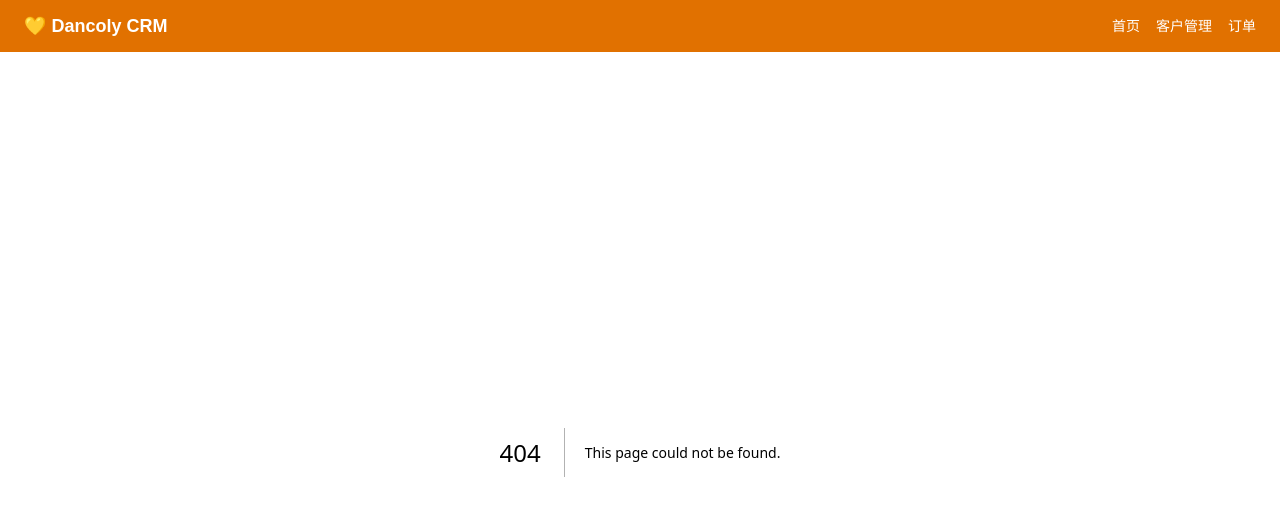
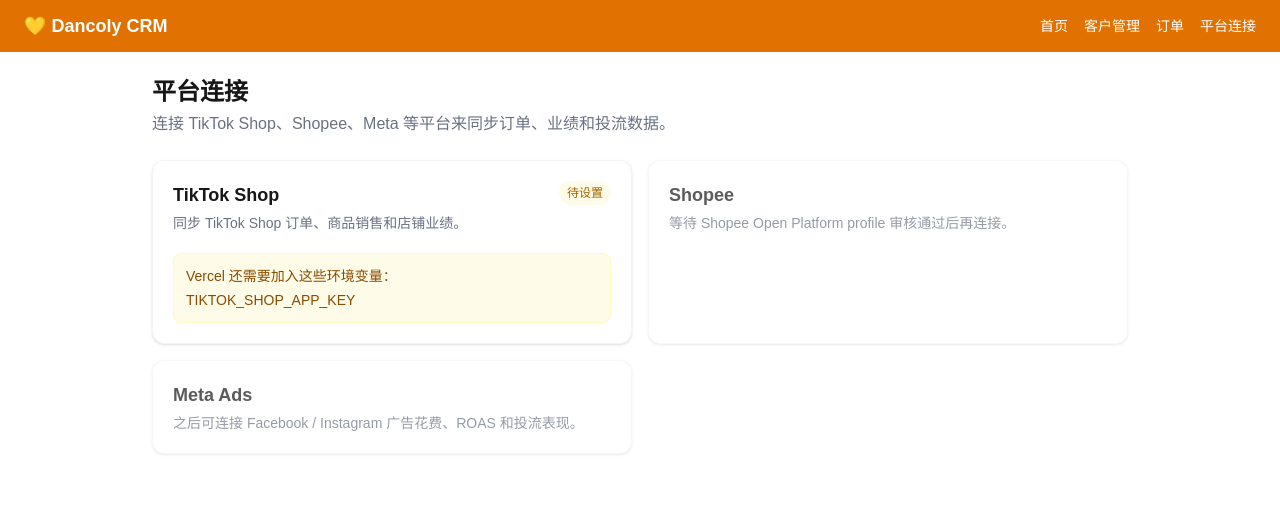
Before and after one commit to VegeOng/dancoly-hub, a Next.js app: page /integrations in a window 1280 px wide. Before the commit this address had no page. Shown: the top 516 px of the page. Built offline with nearby package versions, Linux system fonts and the light colour scheme; no server answers.

Commit message:
Add TikTok Shop connection flow

```diff
--- /dev/null
+++ b/app/api/tiktok/callback/route.ts
@@ -0,0 +1,82 @@
+import { NextRequest, NextResponse } from 'next/server'
+import { getTikTokConfig, missingTikTokConfig } from '@/lib/tiktok'
+
+export async function GET(request: NextRequest) {
+  const missing = missingTikTokConfig()
+
+  if (missing.length) {
+    return statusPage('TikTok Shop 尚未设置完成', [
+      `Vercel 还缺少：${missing.join(', ')}`,
+      '请先加入环境变量后重新部署。',
+    ])
+  }
+
+  const url = request.nextUrl
+  const code = url.searchParams.get('code') || url.searchParams.get('auth_code')
+  const state = url.searchParams.get('state')
+  const savedState = request.cookies.get('tiktok_oauth_state')?.value
+
+  if (!code) {
+    return statusPage('没有收到 TikTok 授权码', [
+      '请回到 Dancoly CRM 的平台连接页面，重新点击连接 TikTok Shop。',
+    ])
+  }
+
+  if (savedState && state && savedState !== state) {
+    return statusPage('TikTok 授权验证失败', [
+      '授权状态不一致。请重新连接一次 TikTok Shop。',
+    ])
+  }
+
+  const config = getTikTokConfig()
+  const tokenUrl = new URL(config.tokenUrl)
+  tokenUrl.searchParams.set('app_key', config.appKey)
+  tokenUrl.searchParams.set('app_secret', config.appSecret)
+  tokenUrl.searchParams.set('auth_code', code)
+  tokenUrl.searchParams.set('grant_type', 'authorized_code')
+
+  const tokenResponse = await fetch(tokenUrl, { cache: 'no-store' })
+  const tokenData = await tokenResponse.json().catch(() => null)
+
+  if (!tokenResponse.ok || !tokenData) {
+    return statusPage('TikTok token 换取失败', [
+      'TikTok 已经回到你的网站，但换 token 时失败。',
+      '请检查 App Key、App Secret、Redirect URL 是否完全正确。',
+    ])
+  }
+
+  return statusPage('TikTok Shop 已授权成功', [
+    '网站已经成功收到 TikTok 的授权资料。',
+    '下一步需要建立 Supabase 储存表，把 access token 安全保存起来，然后就可以同步订单和业绩。',
+  ])
+}
+
+function statusPage(title: string, lines: string[]) {
+  return new NextResponse(
+    `<!doctype html>
+    <html lang="zh">
+      <head>
+        <meta charset="utf-8" />
+        <meta name="viewport" content="width=device-width, initial-scale=1" />
+        <title>${title}</title>
+        <style>
+          body { font-family: Arial, Helvetica, sans-serif; background: #fff7ed; color: #1f2937; margin: 0; padding: 48px 20px; }
+          main { max-width: 560px; margin: 0 auto; background: white; border: 1px solid #fed7aa; border-radius: 12px; padding: 28px; box-shadow: 0 1px 8px rgba(0,0,0,.05); }
+          h1 { color: #b45309; font-size: 24px; margin: 0 0 16px; }
+          p { line-height: 1.6; color: #4b5563; }
+          a { display: inline-block; margin-top: 18px; color: white; background: #f59e0b; padding: 10px 14px; border-radius: 8px; text-decoration: none; }
+        </style>
+      </head>
+      <body>
+        <main>
+          <h1>${title}</h1>
+          ${lines.map(line => `<p>${line}</p>`).join('')}
+          <a href="/integrations">回到平台连接</a>
+        </main>
+      </body>
+    </html>`,
+    {
+      headers: { 'content-type': 'text/html; charset=utf-8' },
+    }
+  )
+}
--- /dev/null
+++ b/app/api/tiktok/connect/route.ts
@@ -0,0 +1,35 @@
+import { NextResponse } from 'next/server'
+import { getTikTokConfig, missingTikTokConfig } from '@/lib/tiktok'
+
+export async function GET() {
+  const missing = missingTikTokConfig()
+
+  if (missing.length) {
+    return NextResponse.json(
+      {
+        error: 'TikTok Shop API is not configured yet.',
+        missing,
+      },
+      { status: 400 }
+    )
+  }
+
+  const config = getTikTokConfig()
+  const state = crypto.randomUUID()
+  const url = new URL(config.authUrl)
+
+  url.searchParams.set('app_key', config.appKey)
+  url.searchParams.set('state', state)
+  url.searchParams.set('redirect_uri', config.redirectUri)
+
+  const response = NextResponse.redirect(url)
+  response.cookies.set('tiktok_oauth_state', state, {
+    httpOnly: true,
+    sameSite: 'lax',
+    secure: true,
+    maxAge: 10 * 60,
+    path: '/',
+  })
+
+  return response
+}
--- /dev/null
+++ b/app/integrations/page.tsx
@@ -0,0 +1,53 @@
+import { missingTikTokConfig } from '@/lib/tiktok'
+
+export default function IntegrationsPage() {
+  const missing = missingTikTokConfig()
+  const isReady = missing.length === 0
+
+  return (
+    <main className="max-w-5xl mx-auto p-6">
+      <div className="mb-6">
+        <h1 className="text-2xl font-bold">平台连接</h1>
+        <p className="text-gray-500 mt-1">连接 TikTok Shop、Shopee、Meta 等平台来同步订单、业绩和投流数据。</p>
+      </div>
+
+      <div className="grid grid-cols-1 md:grid-cols-2 gap-4">
+        <section className="bg-white border border-gray-100 rounded-xl p-5 shadow-sm">
+          <div className="flex items-start justify-between gap-4">
+            <div>
+              <h2 className="font-semibold text-lg">TikTok Shop</h2>
+              <p className="text-sm text-gray-500 mt-1">同步 TikTok Shop 订单、商品销售和店铺业绩。</p>
+            </div>
+            <span className={`text-xs px-2 py-1 rounded-full ${isReady ? 'bg-green-50 text-green-700' : 'bg-yellow-50 text-yellow-700'}`}>
+              {isReady ? '可连接' : '待设置'}
+            </span>
+          </div>
+
+          {isReady ? (
+            <a
+              href="/api/tiktok/connect"
+              className="inline-block mt-5 bg-black hover:bg-gray-800 text-white px-4 py-2 rounded-lg text-sm font-medium"
+            >
+              连接 TikTok Shop
+            </a>
+          ) : (
+            <div className="mt-5 bg-yellow-50 border border-yellow-100 rounded-lg p-3 text-sm text-yellow-800">
+              <p className="font-medium mb-1">Vercel 还需要加入这些环境变量：</p>
+              <p>{missing.join(', ')}</p>
+            </div>
+          )}
+        </section>
+
+        <section className="bg-white border border-gray-100 rounded-xl p-5 shadow-sm opacity-70">
+          <h2 className="font-semibold text-lg">Shopee</h2>
+          <p className="text-sm text-gray-500 mt-1">等待 Shopee Open Platform profile 审核通过后再连接。</p>
+        </section>
+
+        <section className="bg-white border border-gray-100 rounded-xl p-5 shadow-sm opacity-70">
+          <h2 className="font-semibold text-lg">Meta Ads</h2>
+          <p className="text-sm text-gray-500 mt-1">之后可连接 Facebook / Instagram 广告花费、ROAS 和投流表现。</p>
+        </section>
+      </div>
+    </main>
+  )
+}
--- a/app/page.tsx
+++ b/app/page.tsx
@@ -6,7 +6,7 @@
         <p className="text-gray-500">法国人参生发精华液 · 专属 CRM 系统</p>
       </div>
 
-      <div className="grid grid-cols-1 md:grid-cols-3 gap-6">
+      <div className="grid grid-cols-1 md:grid-cols-4 gap-6">
         <a href="/dashboard" className="bg-white border border-gray-100 rounded-2xl p-6 shadow-sm hover:shadow-md transition-shadow text-center">
           <div className="text-4xl mb-3">👥</div>
           <h2 className="font-semibold text-lg mb-1">客户管理</h2>
@@ -24,6 +24,12 @@
           <h2 className="font-semibold text-lg mb-1">销售统计</h2>
           <p className="text-gray-400 text-sm">总销售额、回购率、客户增长趋势</p>
         </a>
+
+        <a href="/integrations" className="bg-white border border-gray-100 rounded-2xl p-6 shadow-sm hover:shadow-md transition-shadow text-center">
+          <div className="text-4xl mb-3">🔗</div>
+          <h2 className="font-semibold text-lg mb-1">平台连接</h2>
+          <p className="text-gray-400 text-sm">连接 TikTok Shop、Shopee、Meta</p>
+        </a>
       </div>
     </main>
   )
--- a/components/AuthNav.tsx
+++ b/components/AuthNav.tsx
@@ -6,6 +6,7 @@
       <Link href="/" className="hover:underline">首页</Link>
       <Link href="/dashboard" className="hover:underline">客户管理</Link>
       <Link href="/orders" className="hover:underline">订单</Link>
+      <Link href="/integrations" className="hover:underline">平台连接</Link>
     </div>
   )
 }
--- /dev/null
+++ b/lib/tiktok.ts
@@ -0,0 +1,23 @@
+export function getTikTokConfig() {
+  return {
+    appKey: process.env.TIKTOK_SHOP_APP_KEY || '',
+    appSecret: process.env.TIKTOK_SHOP_APP_SECRET || '',
+    redirectUri:
+      process.env.TIKTOK_SHOP_REDIRECT_URI ||
+      'https://dancoly-hub.vercel.app/api/tiktok/callback',
+    authUrl:
+      process.env.TIKTOK_SHOP_AUTH_URL ||
+      'https://auth.tiktok-shops.com/oauth/authorize',
+    tokenUrl:
+      process.env.TIKTOK_SHOP_TOKEN_URL ||
+      'https://auth.tiktok-shops.com/api/v2/token/get',
+  }
+}
+
+export function missingTikTokConfig() {
+  const config = getTikTokConfig()
+  return [
+    !config.appKey && 'TIKTOK_SHOP_APP_KEY',
+    !config.appSecret && 'TIKTOK_SHOP_APP_SECRET',
+  ].filter(Boolean) as string[]
+}
```
